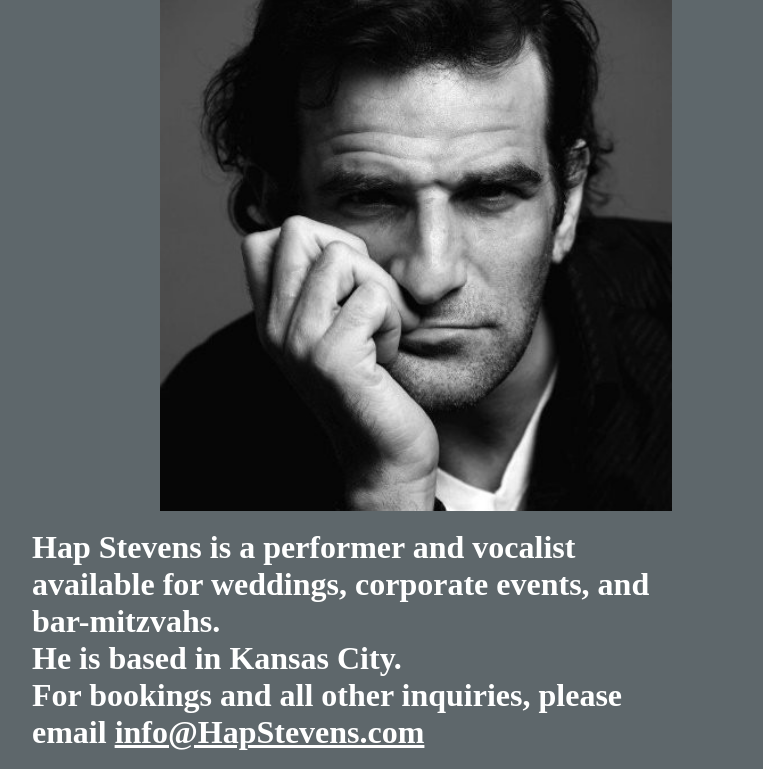
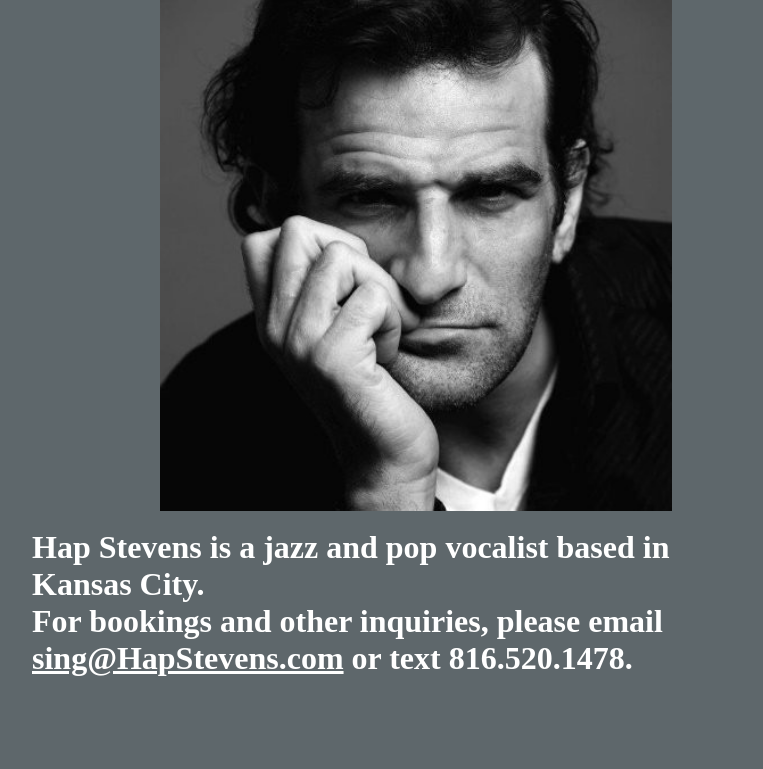
Before and after one commit to hapstevens/hapstevens.github.io, a plain HTML site: page about.html in a window 1280 px wide. Shown: the part 82-851 px from the top of the page, without its empty margins (224-987 px from the left). After the commit the page ends 800 px from the top, so only its background shows below. Drawn offline with Linux system fonts and the light colour scheme.

Commit message:
Update about.html

```diff
--- a/about.html
+++ b/about.html
@@ -42,9 +42,8 @@
                 title="main logo" class="center" style="max-width: 40%">
                 <br>
               <h1>
-              <p>Hap Stevens is a performer and vocalist available for weddings, corporate events, and bar-mitzvahs.<br>
-              He is based in Kansas City.<br>
-              For bookings and all other inquiries, please email <a href="mailto:info@HapStevens.com">info@HapStevens.com</a></h1></p>
+              <p>Hap Stevens is a jazz and pop vocalist based in Kansas City.<br>
+              For bookings and other inquiries, please email <a href="mailto:sing@HapStevens.com">sing@HapStevens.com</a> or text 816.520.1478.</h1></p>
 
   </body>
 </html>
```
